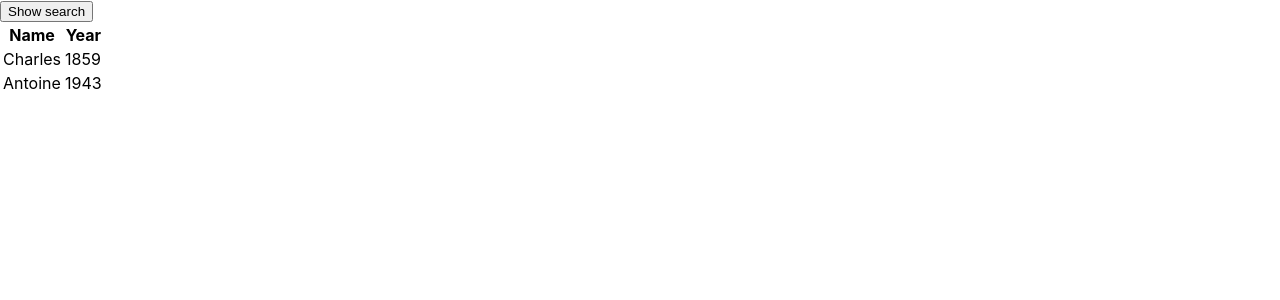
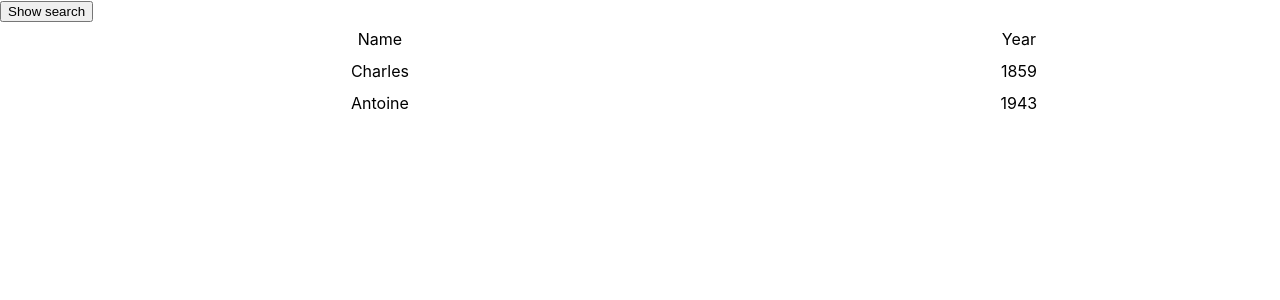
Before and after one commit to hyd3-me/reactbook2, a React (Create React App) app in the folder app/wine/whinepad/: page / in a window 1280 px wide. Shown: the top 300 px of the page. Built offline with nearby package versions, Linux system fonts and the light colour scheme.

Commit message:
add Excel components and style his styles

```diff
--- /dev/null
+++ b/app/wine/whinepad/src/components/Excel.css
@@ -0,0 +1,42 @@
+.Excel table {
+    width: 100%;
+}
+
+.Excel td {
+    background-color: #ffffff;
+    padding: 5px;
+    text-align: center;
+}
+
+.Excel th {
+    color: #000;
+    cursor: pointer;
+    font-weight: normal;
+    padding: 5px;
+    text-align: center;
+}
+
+.Excel .ExcelNotSortable {
+    cursor: default;
+}
+
+.Excel .ExcelEditable {
+    cursor: cell;
+}
+
+.Excel .ExcelEditable:hover {
+    background: #FBFBFB;
+}
+
+.Excel .ExcelDataCenter {
+    text-align: center;
+}
+
+.Excel .ExcelDataLeft {
+    padding: 0 10px;
+    text-align: left;
+}
+
+.Excel .ExcelDataRight {
+    text-align: right;
+}
--- a/app/wine/whinepad/src/components/Excel.js
+++ b/app/wine/whinepad/src/components/Excel.js
@@ -2,6 +2,8 @@ import React from 'react';
 import PropTypes from 'prop-types';
 import clone from '../modules/clone';
 import { useState, useReducer } from 'react';
+
+import './Excel.css';
 
 let originalData = null;
 function reducer(data, action) {
@@ -114,7 +116,7 @@ function Excel({ headers, initialData }) {
     );
 
     return (
-        <div>
+        <div className="Excel">
             <div className="toolbar">
                 <button onClick={toggleSearch}>
                     {search ? 'Hide search' : 'Show search'}
```
